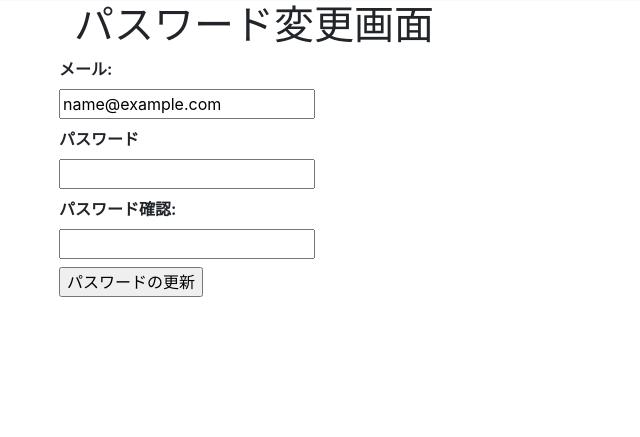
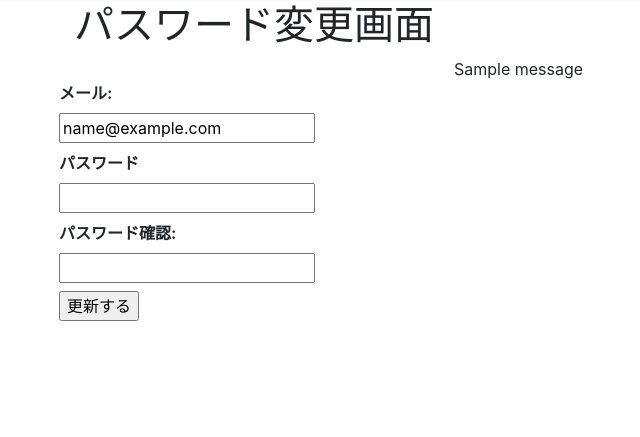
Before and after one commit to HEW2meiG/HEW2, a Flask app: page /mypage/change_password in a window 1280 px wide. Shown: the part 363-800 px from the top of the page, without its empty margins (11-651 px from the left). Run offline with Flask 2, Linux system fonts and the light colour scheme; a user stored in the database is signed in; tables that the repository leaves empty hold one stand-in row (values such as "Sample post"); one stand-in notice (Sample message) is shown; some libraries are stand-ins or nearby versions.

Commit message:
エラーを直しました

```diff
--- a/flmapp/forms/mypage.py
+++ b/flmapp/forms/mypage.py
@@ -27,7 +27,7 @@ class ChangePasswordForm(Form):
         validators=[EqualTo('confirm_password', message='パスワードが一致しません')]
     )
     confirm_password = PasswordField('パスワード確認:')
-    submit = SubmitField('パスワードの更新')
+    submit = SubmitField('更新する')
 
     def validate(self):
         if not super(Form, self).validate():
--- a/flmapp/templates/mypage/change_password.html
+++ b/flmapp/templates/mypage/change_password.html
@@ -6,6 +6,11 @@
 {% block content %}
 <h1>パスワード変更画面</h1>
 <div class="row">
+    <div class="col-lg-8 offset-lg-4">
+        {% for message in get_flashed_messages() %}
+        {{ message }}
+        {% endfor %}
+    </div>
     <form method="POST">
         {{ form.csrf_token }}
         {{render_field(form.email, value=current_user.email)}}
--- a/flmapp/views/mypage.py
+++ b/flmapp/views/mypage.py
@@ -64,9 +64,10 @@ def change_password():
         with db.session.begin(subtransactions=True):
             # email更新
             user.email = form.email.data
-            # パスワード更新処理(パスワードのハッシュ化とユーザーの有効化)
-            user.save_new_password(password)
+            if password:
+                # パスワード更新処理(パスワードのハッシュ化とユーザーの有効化)
+                user.save_new_password(password)
         db.session.commit()
-        flash('パスワードの更新に成功しました')
+        flash('更新に成功しました')
         return redirect(url_for('auth.login'))
     return render_template('mypage/change_password.html', form=form)
```
